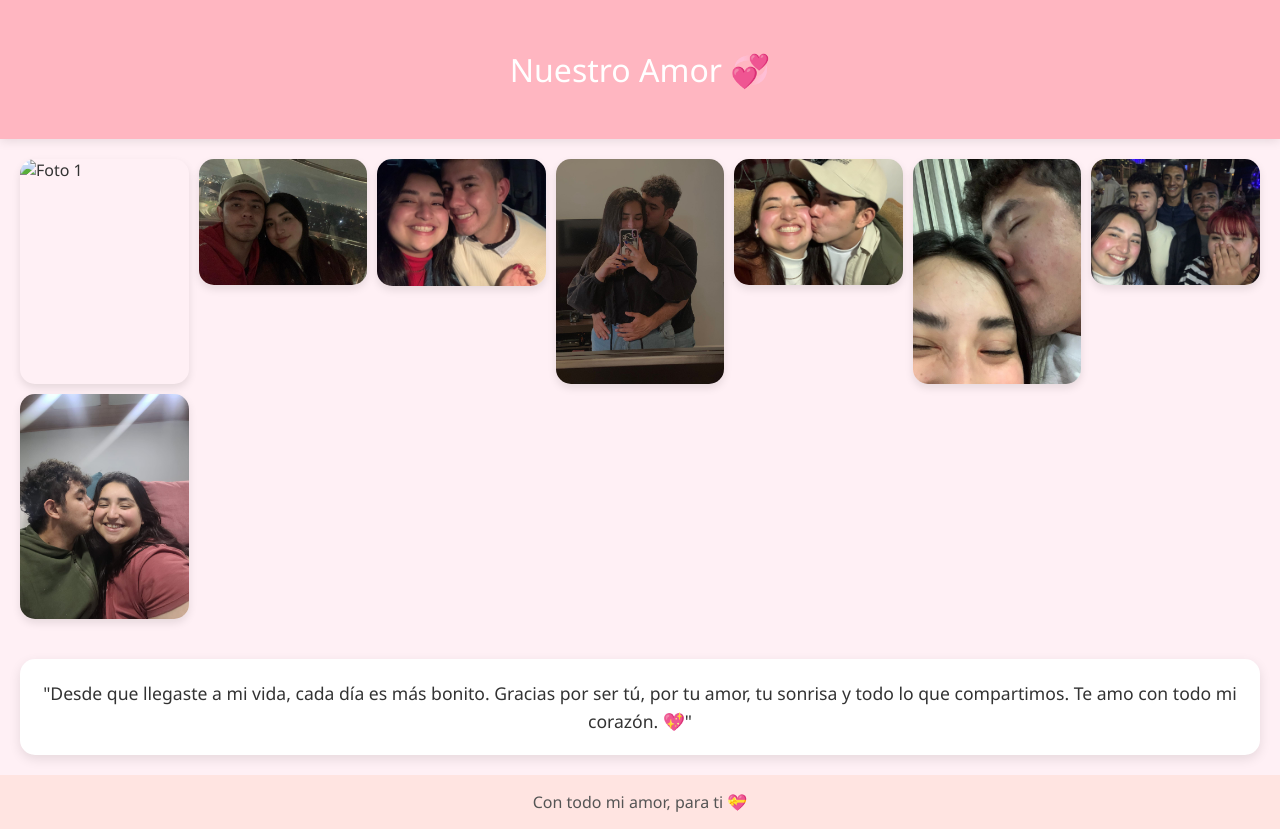
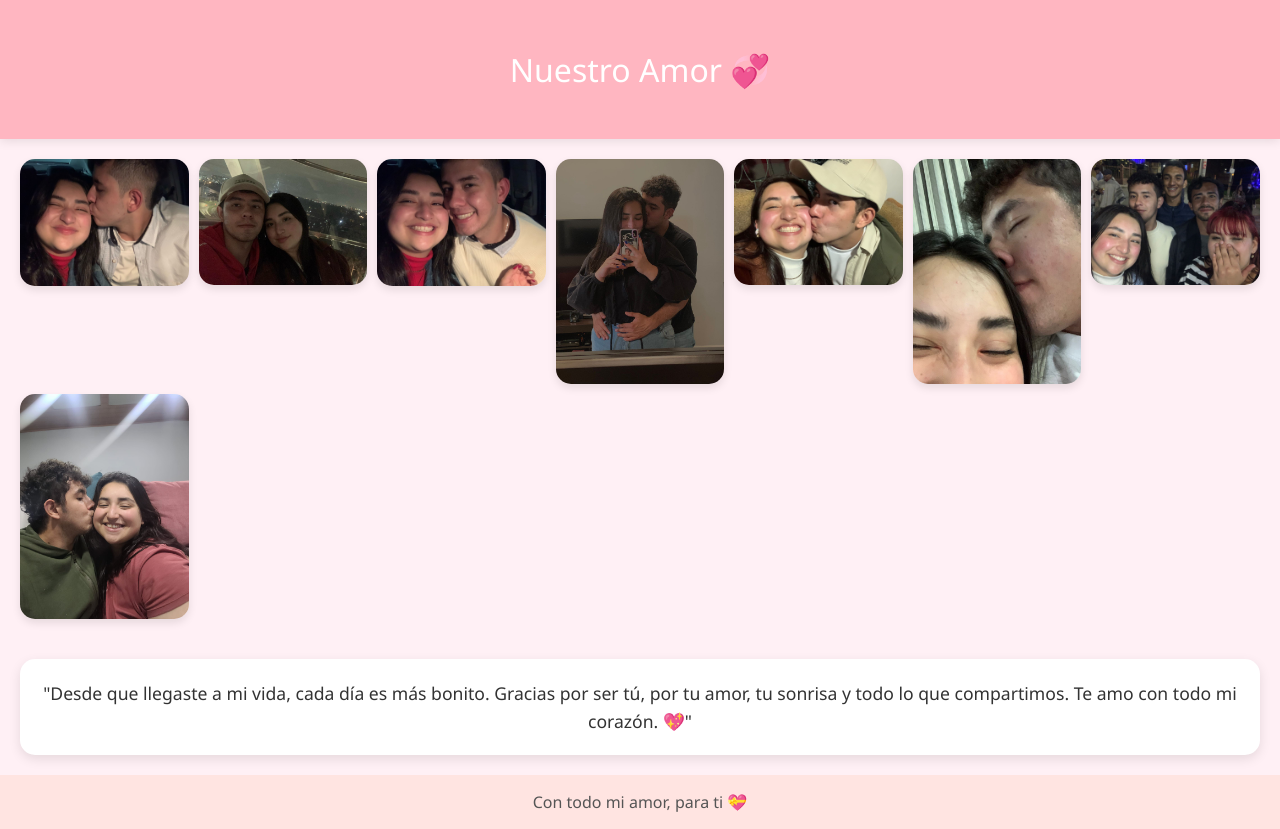
Before and after one commit to Lguz12/Love, a plain HTML site: page index.html in a window 1280 px wide. Drawn offline with Linux system fonts and the light colour scheme; files whose address does not match are found by name.

Commit message:
Update index.html

```diff
--- a/index.html
+++ b/index.html
@@ -71,7 +71,7 @@
     </header>
 
     <div class="gallery">
-        <img src="assets/1.jpg" alt="Foto 1">
+        <img src="1.jpg" alt="Foto 1">
         <img src="assets/2.jpg" alt="Foto 2">
         <img src="assets/3.jpg" alt="Foto 3">
         <img src="assets/4.jpg" alt="Foto 4">
```
